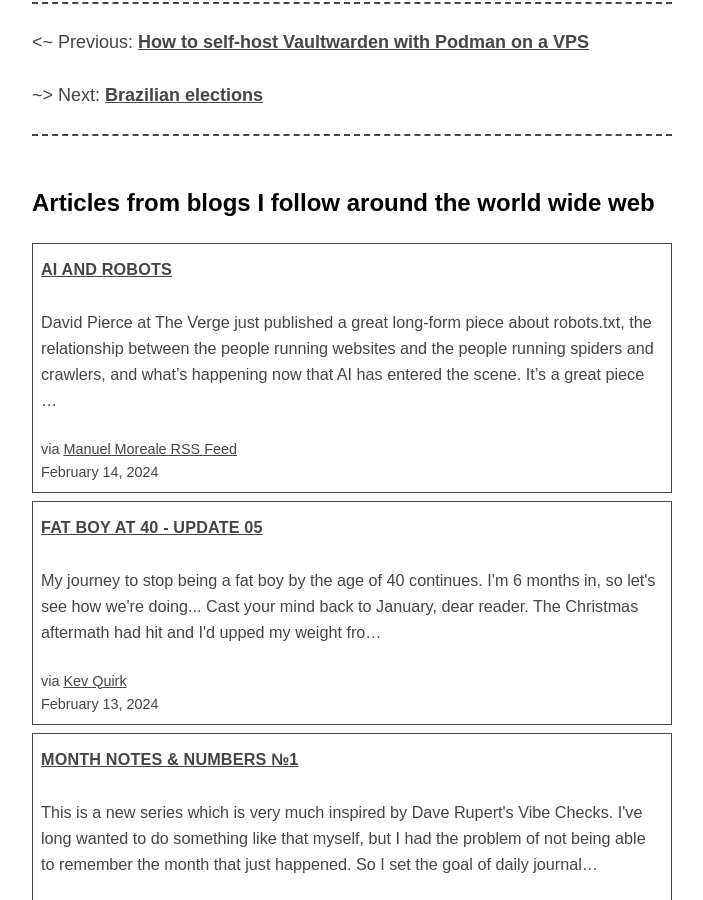
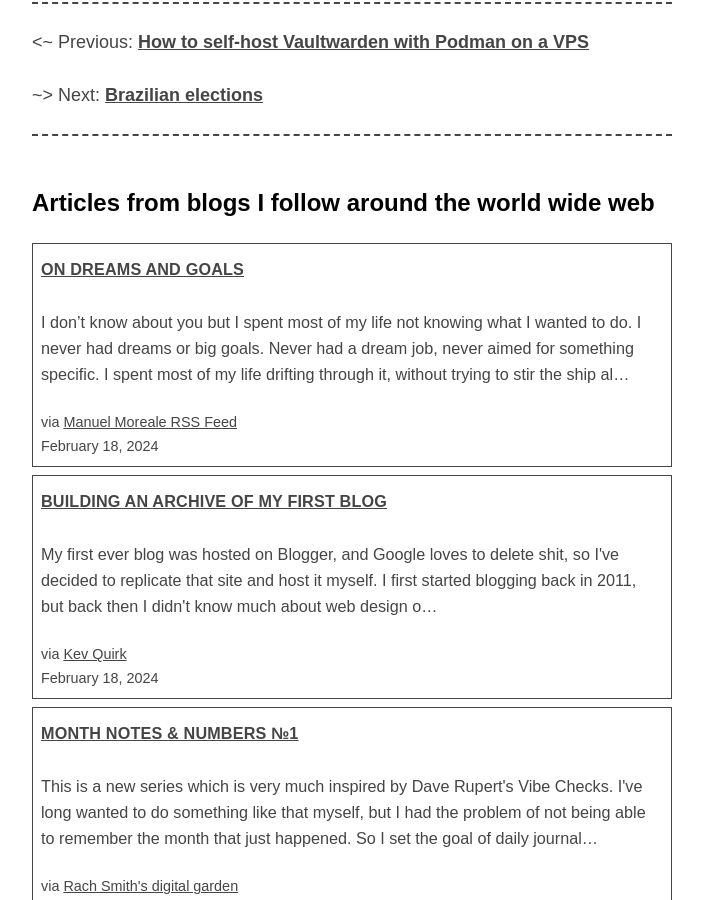
Before and after one commit to a-franca/abf.li, a Jekyll site: the page built from _posts/2022/2022-09-28-hurricane-ian.md, in a window 1280 px wide and 900 px high, scrolled down 987 px. Shown: the whole window, without its empty margins (288-991 px from the left). Built offline with Jekyll 4.4.1, drawn with Linux system fonts in a browser that asks for light colours.

Commit message:
fetch new content

```diff
--- a/_includes/openring-out.html
+++ b/_includes/openring-out.html
@@ -5,30 +5,29 @@
 
     <div class="article">
       <h4 class="title">
-        <a href="https://manuelmoreale.com/@/page/XfCsCcPWzul2eGKX" rel="noopener noreferrer nofollow" target="_blank">Ai and Robots</a>
+        <a href="https://manuelmoreale.com/@/page/Bh2OAz2HAd2CGsL5" rel="noopener noreferrer nofollow" target="_blank">On dreams and goals</a>
       </h4>
-      <p class="summary">David Pierce at The Verge just published a great long-form piece about robots.txt, the relationship between the people running websites and the people running spiders and crawlers, and what’s happening now that AI has entered the scene.
-It’s a great piece …</p>
+      <p class="summary">I don’t know about you but I spent most of my life not knowing what I wanted to do. I never had dreams or big goals. Never had a dream job, never aimed for something specific. I spent most of my life drifting through it, without trying to stir the ship al…</p>
       <small class="source">
         via <a href="https://manuelmoreale.com" rel="noopener noreferrer nofollow" target="_blank">Manuel Moreale RSS Feed</a>
       </small>
-      <small class="date">February 14, 2024</small>
+      <small class="date">February 18, 2024</small>
     </div>
 
     <div class="article">
       <h4 class="title">
-        <a href="https://kevquirk.com/fat-boy-at-40-february-update" rel="noopener noreferrer nofollow" target="_blank">Fat Boy at 40 - Update 05</a>
+        <a href="https://kevquirk.com/building-an-archive-of-my-first-blog" rel="noopener noreferrer nofollow" target="_blank">Building an Archive of My First Blog</a>
       </h4>
       <p class="summary">
 
 
 
-        My journey to stop being a fat boy by the age of 40 continues. I&#39;m 6 months in, so let&#39;s see how we&#39;re doing...
-Cast your mind back to January, dear reader. The Christmas aftermath had hit and I&#39;d upped my weight fro…</p>
+        My first ever blog was hosted on Blogger, and Google loves to delete shit, so I&#39;ve decided to replicate that site and host it myself.
+I first started blogging back in 2011, but back then I didn&#39;t know much about web design o…</p>
       <small class="source">
         via <a href="https://kevquirk.com" rel="noopener noreferrer nofollow" target="_blank">Kev Quirk</a>
       </small>
-      <small class="date">February 13, 2024</small>
+      <small class="date">February 18, 2024</small>
     </div>
 
     <div class="article">
```
